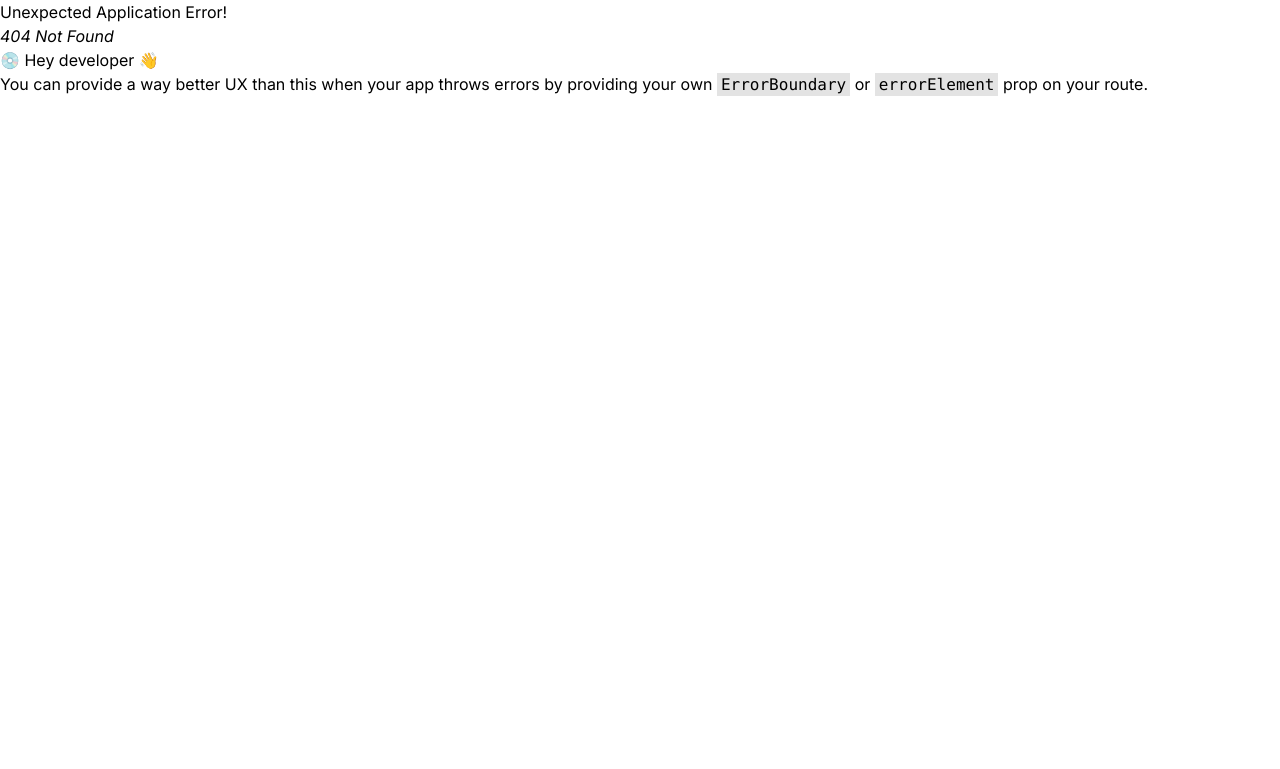
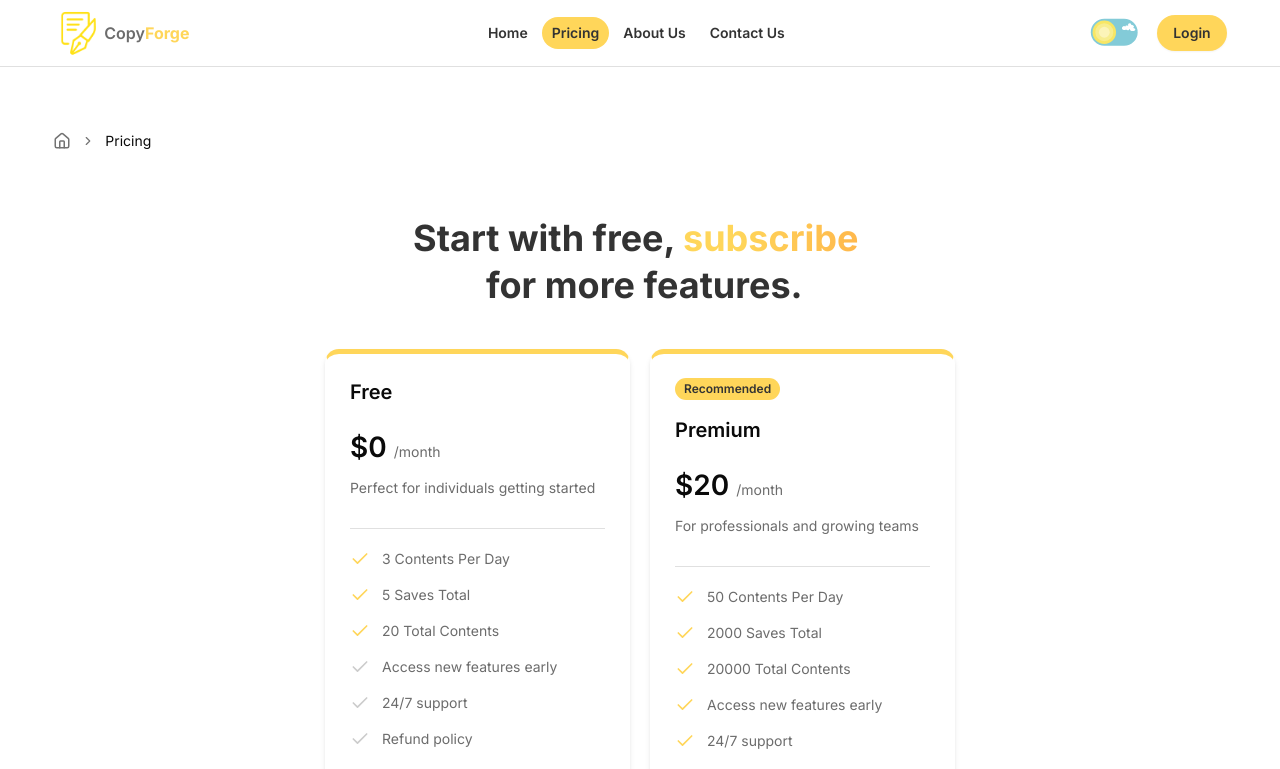
Before and after one commit to Mahedul-Karim/copy-forge, a React (Vite) app in the folder frontend/: page /pricing in a window 1280 px wide. Before the commit this address had no page. Shown: the top 769 px of the page. Built offline with nearby package versions, Linux system fonts and the light colour scheme.

Commit message:
pricing page added

```diff
--- /dev/null
+++ b/frontend/src/components/common/breadcrumb/BreadcrumbComponent.jsx
@@ -0,0 +1,37 @@
+import React from "react";
+
+import {
+  Breadcrumb,
+  BreadcrumbItem,
+  BreadcrumbLink,
+  BreadcrumbList,
+  BreadcrumbPage,
+  BreadcrumbSeparator,
+} from "@/components/ui/breadcrumb";
+import { useLocation } from "react-router";
+import { Home } from "lucide-react";
+
+const BreadcrumbComponent = () => {
+  const location = useLocation();
+
+  const pageName = location?.pathname?.split("/")?.[1]?.replace("-", " ");
+
+  return (
+    <Breadcrumb>
+      <BreadcrumbList>
+        <BreadcrumbItem>
+          <BreadcrumbLink href="/"  >
+            <Home size={18} />
+          </BreadcrumbLink>
+        </BreadcrumbItem>
+
+        <BreadcrumbSeparator />
+        <BreadcrumbItem>
+          <BreadcrumbPage className="capitalize">{pageName}</BreadcrumbPage>
+        </BreadcrumbItem>
+      </BreadcrumbList>
+    </Breadcrumb>
+  );
+};
+
+export default BreadcrumbComponent;
--- /dev/null
+++ b/frontend/src/components/error/NotFound.jsx
@@ -0,0 +1,39 @@
+import React from "react";
+import Header from "../layout/Header";
+import Container from "../common/Container";
+import Footer from "../layout/Footer";
+import { Link, useRouteError } from "react-router";
+import { buttonVariants } from "../ui/button";
+
+const NotFound = () => {
+  const error = useRouteError();
+
+
+  return (
+    <>
+      <Header />
+      <Container className="py-10">
+        <div className="flex items-center justify-center">
+          <img src="/not-found.png" alt="" className="max-h-[350px]" />
+        </div>
+        <p className="my-4 text-center text-text-secondary whitespace-pre-wrap">
+          {error?.message ||
+            "Oops! The page you're looking for seems to have taken a different path.\n It might be under construction or doesn't exist."}
+        </p>
+        <div className="flex items-center justify-center">
+          <Link
+            to="/"
+            className={`${buttonVariants({
+              variant: "default",
+            })} !rounded-full`}
+          >
+            Back to Home
+          </Link>
+        </div>
+      </Container>
+      <Footer />
+    </>
+  );
+};
+
+export default NotFound;
--- /dev/null
+++ b/frontend/src/components/ui/breadcrumb.jsx
@@ -0,0 +1,112 @@
+import * as React from "react"
+import { Slot } from "@radix-ui/react-slot"
+import { ChevronRight, MoreHorizontal } from "lucide-react"
+
+import { cn } from "@/lib/utils"
+
+function Breadcrumb({
+  ...props
+}) {
+  return <nav aria-label="breadcrumb" data-slot="breadcrumb" {...props} />;
+}
+
+function BreadcrumbList({
+  className,
+  ...props
+}) {
+  return (
+    (<ol
+      data-slot="breadcrumb-list"
+      className={cn(
+        "text-muted-foreground flex flex-wrap items-center gap-1.5 text-sm break-words sm:gap-2.5",
+        className
+      )}
+      {...props} />)
+  );
+}
+
+function BreadcrumbItem({
+  className,
+  ...props
+}) {
+  return (
+    (<li
+      data-slot="breadcrumb-item"
+      className={cn("inline-flex items-center gap-1.5", className)}
+      {...props} />)
+  );
+}
+
+function BreadcrumbLink({
+  asChild,
+  className,
+  ...props
+}) {
+  const Comp = asChild ? Slot : "a"
+
+  return (
+    (<Comp
+      data-slot="breadcrumb-link"
+      className={cn("transition-colors", className)}
+      {...props} />)
+  );
+}
+
+function BreadcrumbPage({
+  className,
+  ...props
+}) {
+  return (
+    (<span
+      data-slot="breadcrumb-page"
+      role="link"
+      aria-disabled="true"
+      aria-current="page"
+      className={cn("text-foreground font-normal", className)}
+      {...props} />)
+  );
+}
+
+function BreadcrumbSeparator({
+  children,
+  className,
+  ...props
+}) {
+  return (
+    (<li
+      data-slot="breadcrumb-separator"
+      role="presentation"
+      aria-hidden="true"
+      className={cn("[&>svg]:size-3.5", className)}
+      {...props}>
+      {children ?? <ChevronRight />}
+    </li>)
+  );
+}
+
+function BreadcrumbEllipsis({
+  className,
+  ...props
+}) {
+  return (
+    (<span
+      data-slot="breadcrumb-ellipsis"
+      role="presentation"
+      aria-hidden="true"
+      className={cn("flex size-9 items-center justify-center", className)}
+      {...props}>
+      <MoreHorizontal className="size-4" />
+      <span className="sr-only">More</span>
+    </span>)
+  );
+}
+
+export {
+  Breadcrumb,
+  BreadcrumbList,
+  BreadcrumbItem,
+  BreadcrumbLink,
+  BreadcrumbPage,
+  BreadcrumbSeparator,
+  BreadcrumbEllipsis,
+}
--- a/frontend/src/pages/home/Home.jsx
+++ b/frontend/src/pages/home/Home.jsx
@@ -6,6 +6,7 @@ import Pricing from "../../components/home/Pricing";
 import FAQ from "../../components/home/FAQ";
 
 const Home = () => {
+
   return (
     <>
       <Hero />
--- /dev/null
+++ b/frontend/src/pages/pricing/PricingPage.jsx
@@ -0,0 +1,16 @@
+import BreadcrumbComponent from "@/components/common/breadcrumb/BreadcrumbComponent";
+import Container from "@/components/common/Container";
+import Pricing from "@/components/home/Pricing";
+import React from "react";
+
+const PricingPage = () => {
+  return (
+
+    <Container className="py-8 md:py-16">
+      <BreadcrumbComponent />
+      <Pricing />
+    </Container>
+  );
+};
+
+export default PricingPage;
--- a/frontend/src/routes/routes.jsx
+++ b/frontend/src/routes/routes.jsx
@@ -1,16 +1,23 @@
 import { createBrowserRouter } from "react-router";
 import Main from "../pages/layout/Main";
 import Home from "../pages/home/Home";
+import NotFound from "@/components/error/NotFound";
+import PricingPage from "@/pages/pricing/PricingPage";
 
 export const router = createBrowserRouter([
   {
     path: "/",
     element: <Main />,
+    errorElement: <NotFound />,
     children: [
       {
         index: true,
         element: <Home />,
       },
+      {
+        path:'/pricing',
+        element:<PricingPage />
+      }
     ],
   },
 ]);
```
Also changed, not shown: frontend/public/not-found.png (added).
